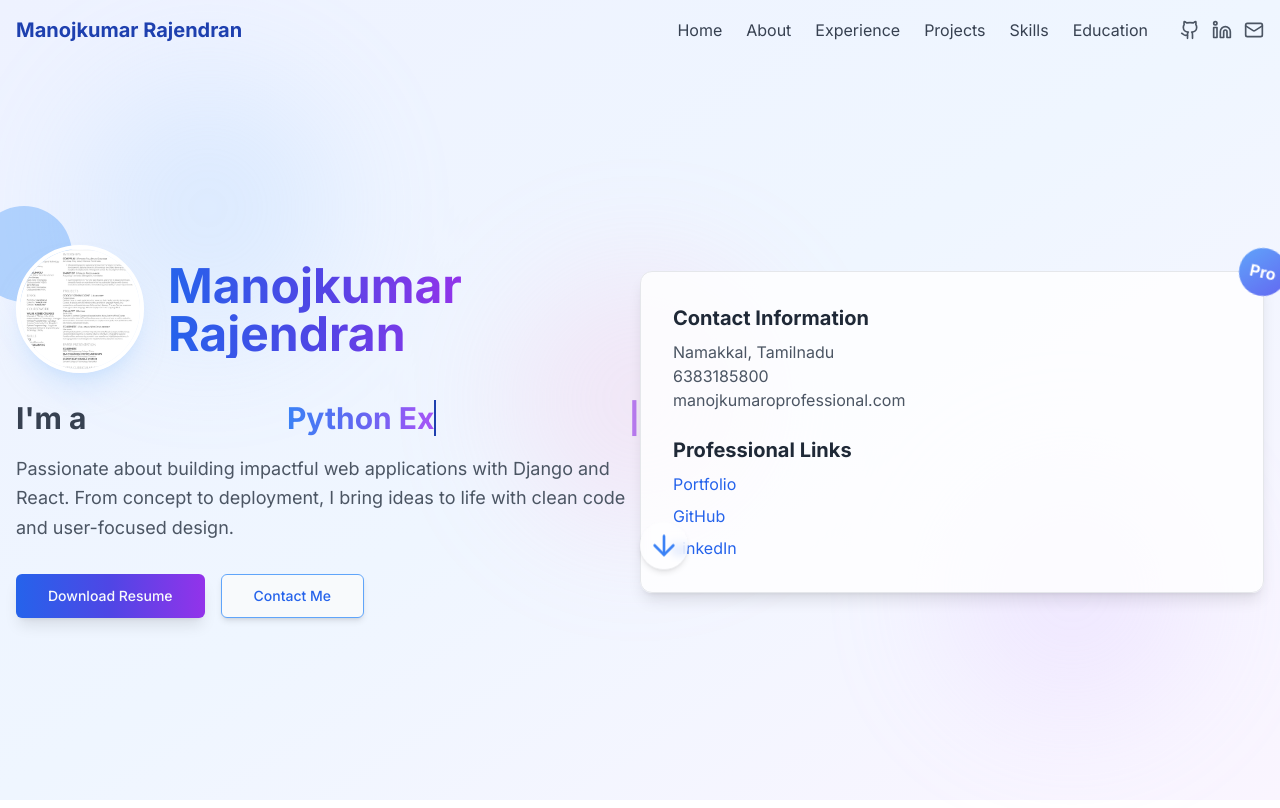
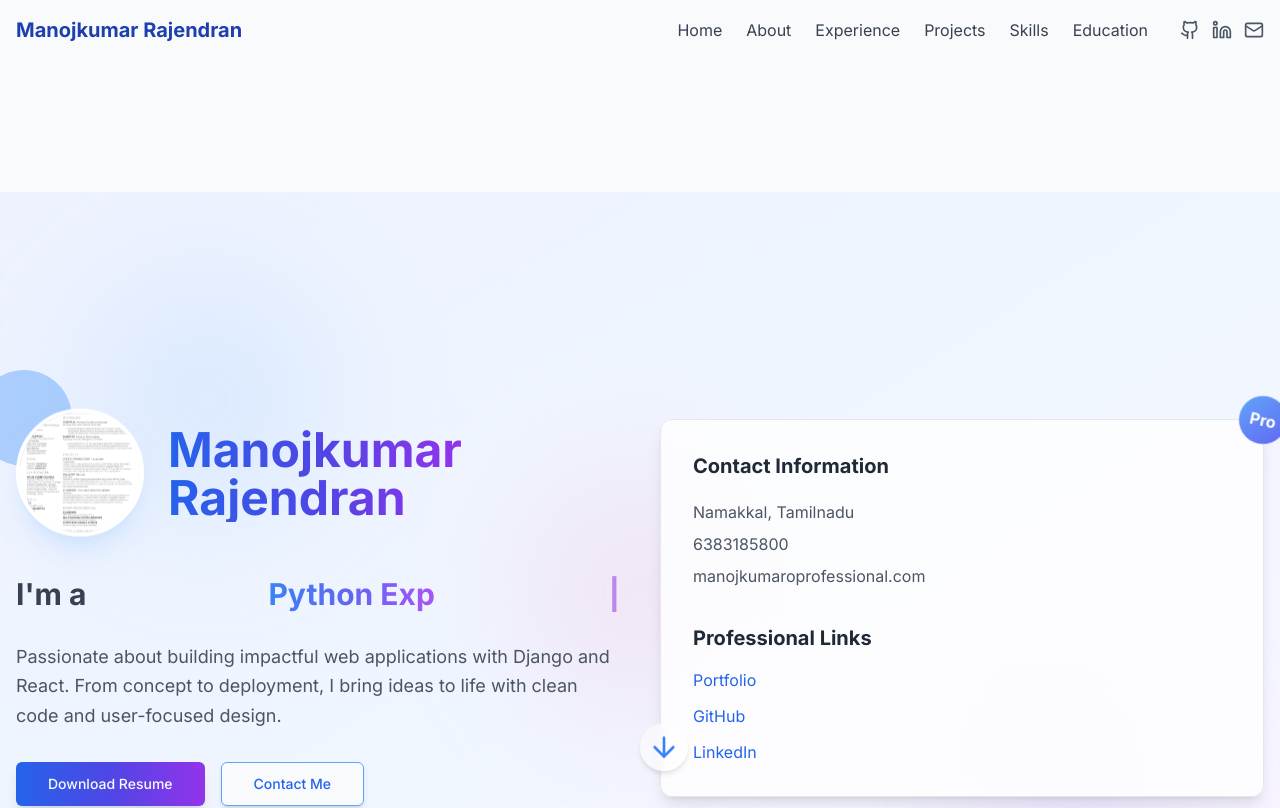
Before and after one commit to MANOJKUMAR0404/portfolio_new, a React (Vite) app: page / in a window 1280 px wide. Shown: the top 808 px of the page. Built offline with nearby package versions, Linux system fonts and the light colour scheme.

Commit message:
Fix: Improve UI layout and spacing
Refactor the UI components to prevent overlapping and improve overall visual organization.

```diff
--- a/src/components/Hero.tsx
+++ b/src/components/Hero.tsx
@@ -40,7 +40,7 @@ const Hero = () => {
   }, [typingText, isDeleting, currentPhraseIndex, phrases]);
 
   return (
-    <section id="home" className="min-h-screen flex items-center relative pt-16 bg-gradient-to-br from-indigo-50 via-blue-50 to-purple-50">
+    <section id="home" className="min-h-screen flex items-center relative pt-24 pb-16 bg-gradient-to-br from-indigo-50 via-blue-50 to-purple-50">
       <div className="absolute inset-0 opacity-20">
         <div className="absolute top-20 left-20 w-64 h-64 rounded-full bg-blue-300 filter blur-3xl"></div>
         <div className="absolute bottom-20 right-20 w-64 h-64 rounded-full bg-purple-300 filter blur-3xl"></div>
@@ -48,11 +48,11 @@ const Hero = () => {
       </div>
 
       <div className="container mx-auto px-4 relative z-10">
-        <div className="flex flex-col md:flex-row items-center">
+        <div className="flex flex-col md:flex-row items-center gap-10">
           <div className="md:w-1/2 animate-fade-in [animation-delay:0.2s] opacity-0">
             <div className="relative">
               <div className="absolute -top-10 -left-10 w-24 h-24 rounded-full bg-blue-400 opacity-20 animate-pulse"></div>
-              <div className="flex items-center mb-6 relative z-10">
+              <div className="flex items-center mb-8 relative z-10">
                 <div className="w-24 h-24 md:w-32 md:h-32 rounded-full overflow-hidden border-4 border-white shadow-xl shadow-blue-200/50 float">
                   <img
                     src="/lovable-uploads/30764350-52b7-4dba-bc8e-13e3f5f93409.png"
@@ -68,7 +68,7 @@ const Hero = () => {
                 </div>
               </div>
             </div>
-            <h2 className="text-2xl md:text-3xl font-bold text-gray-700 mb-4 h-10 flex items-center">
+            <h2 className="text-2xl md:text-3xl font-bold text-gray-700 mb-6 h-12 flex items-center">
               <span className="mr-2">I'm a</span>
               <span className="typing bg-gradient-to-r from-blue-500 via-indigo-500 to-purple-500 bg-clip-text text-transparent">{typingText}</span>
               <span className="animate-pulse text-purple-600">|</span>
@@ -77,7 +77,7 @@ const Hero = () => {
               Passionate about building impactful web applications with Django and React.
               From concept to deployment, I bring ideas to life with clean code and user-focused design.
             </p>
-            <div className="flex flex-wrap gap-4">
+            <div className="flex flex-wrap gap-4 mb-10 md:mb-0">
               <Button
                 size="lg"
                 className="bg-gradient-to-r from-blue-600 via-indigo-600 to-purple-600 hover:from-blue-700 hover:via-indigo-700 hover:to-purple-700 transition-all shadow-lg hover:shadow-xl transform hover:-translate-y-1"
@@ -97,20 +97,20 @@ const Hero = () => {
               </Button>
             </div>
           </div>
-          <div className="md:w-1/2 mt-12 md:mt-0 animate-fade-in [animation-delay:0.5s] opacity-0">
+          <div className="md:w-1/2 mt-8 md:mt-0 animate-fade-in [animation-delay:0.5s] opacity-0">
             <div className="glass-card p-8 relative card-3d shadow-2xl bg-white/40 backdrop-blur-md border border-white/80 rounded-2xl">
               <div className="absolute -right-6 -top-6 w-12 h-12 rounded-full bg-gradient-to-br from-blue-400 to-indigo-500 flex items-center justify-center text-white font-bold rotate-12">
                 <span>Pro</span>
               </div>
-              <div className="mb-6">
-                <h3 className="text-xl font-bold text-gray-800 mb-2">Contact Information</h3>
-                <p className="text-gray-600">Namakkal, Tamilnadu</p>
-                <p className="text-gray-600">6383185800</p>
-                <p className="text-gray-600">manojkumaroprofessional.com</p>
+              <div className="mb-8">
+                <h3 className="text-xl font-bold text-gray-800 mb-4">Contact Information</h3>
+                <p className="text-gray-600 py-1">Namakkal, Tamilnadu</p>
+                <p className="text-gray-600 py-1">6383185800</p>
+                <p className="text-gray-600 py-1">manojkumaroprofessional.com</p>
               </div>
               <div>
-                <h3 className="text-xl font-bold text-gray-800 mb-2">Professional Links</h3>
-                <ul className="space-y-2">
+                <h3 className="text-xl font-bold text-gray-800 mb-4">Professional Links</h3>
+                <ul className="space-y-3">
                   <li>
                     <a
                       href="https://portfolio.io/manojkumar"
@@ -146,7 +146,7 @@ const Hero = () => {
             </div>
           </div>
         </div>
-        <div className="absolute bottom-10 left-1/2 transform -translate-x-1/2 animate-bounce">
+        <div className="absolute bottom-6 left-1/2 transform -translate-x-1/2 animate-bounce">
           <a href="#about" className="text-blue-500 hover:text-indigo-600 transition-colors">
             <div className="p-2 rounded-full bg-white/50 backdrop-blur-sm shadow-md">
               <ArrowDown size={32} />
--- a/src/index.css
+++ b/src/index.css
@@ -83,12 +83,22 @@
     @apply border-border;
   }
 
+  html {
+    scroll-behavior: smooth;
+    scroll-padding-top: 4rem; /* Add padding for fixed header */
+  }
+
   body {
-    @apply bg-background text-foreground;
+    @apply bg-background text-foreground overflow-x-hidden;
+    font-family: 'Inter', sans-serif;
+  }
+
+  section {
+    @apply py-20 md:py-24 relative overflow-hidden;
   }
 
   .section-heading {
-    @apply text-3xl font-bold mb-6 text-theme-blue inline-block relative after:content-[''] after:absolute after:w-full after:h-1 after:bg-theme-blue after:bottom-0 after:left-0 after:rounded-full;
+    @apply text-3xl font-bold mb-8 text-theme-blue inline-block relative after:content-[''] after:absolute after:w-full after:h-1 after:bg-theme-blue after:bottom-0 after:left-0 after:rounded-full;
   }
 
   .card-project {
@@ -109,7 +119,7 @@
 }
 
 .timeline-item {
-  @apply relative pl-8 pb-8 border-l-2 border-blue-500 ml-4;
+  @apply relative pl-8 pb-12 border-l-2 border-blue-500 ml-4;
 }
 
 .timeline-item::before {
@@ -166,20 +176,8 @@
 /* Text animation for typewriter effect */
 .typing {
   overflow: hidden;
-  border-right: 2px solid #1E40AF;
   white-space: nowrap;
   margin: 0 auto;
-  animation: typing 3.5s steps(30, end), blink-caret 0.75s step-end infinite;
-}
-
-@keyframes typing {
-  from { width: 0 }
-  to { width: 100% }
-}
-
-@keyframes blink-caret {
-  from, to { border-color: transparent }
-  50% { border-color: #1E40AF }
 }
 
 /* 3D card effect */
@@ -204,3 +202,19 @@
   50% { background-position: 100% 50% }
   100% { background-position: 0% 50% }
 }
+
+/* Improved spacing between sections */
+section + section {
+  margin-top: 2rem;
+}
+
+/* Ensure project cards have consistent heights */
+.project-card {
+  height: 100%;
+  display: flex;
+  flex-direction: column;
+}
+
+.project-card .card-content {
+  flex: 1;
+}
--- a/src/pages/Index.tsx
+++ b/src/pages/Index.tsx
@@ -11,7 +11,7 @@ import Contact from "@/components/Contact";
 import Footer from "@/components/Footer";
 
 const Index = () => {
-  // Function to handle scroll animations
+  // Function to handle scroll animations with improved performance
   useEffect(() => {
     const handleScroll = () => {
       const reveals = document.querySelectorAll('.reveal');
@@ -27,7 +27,8 @@ const Index = () => {
       });
     };
 
-    window.addEventListener('scroll', handleScroll);
+    // Use passive event listener for better scrolling performance
+    window.addEventListener('scroll', handleScroll, { passive: true });
     handleScroll(); // Call once on mount
 
     return () => {
@@ -36,8 +37,9 @@ const Index = () => {
   }, []);
 
   return (
-    <div className="min-h-screen bg-white">
+    <div className="min-h-screen bg-white overflow-x-hidden">
       <Header />
+      <main>
         <Hero />
         <About />
         <Experience />
@@ -45,6 +47,7 @@ const Index = () => {
         <Skills />
         <Education />
         <Contact />
+      </main>
       <Footer />
     </div>
   );
```
Lines whose indentation alone changed are shown as unchanged.
